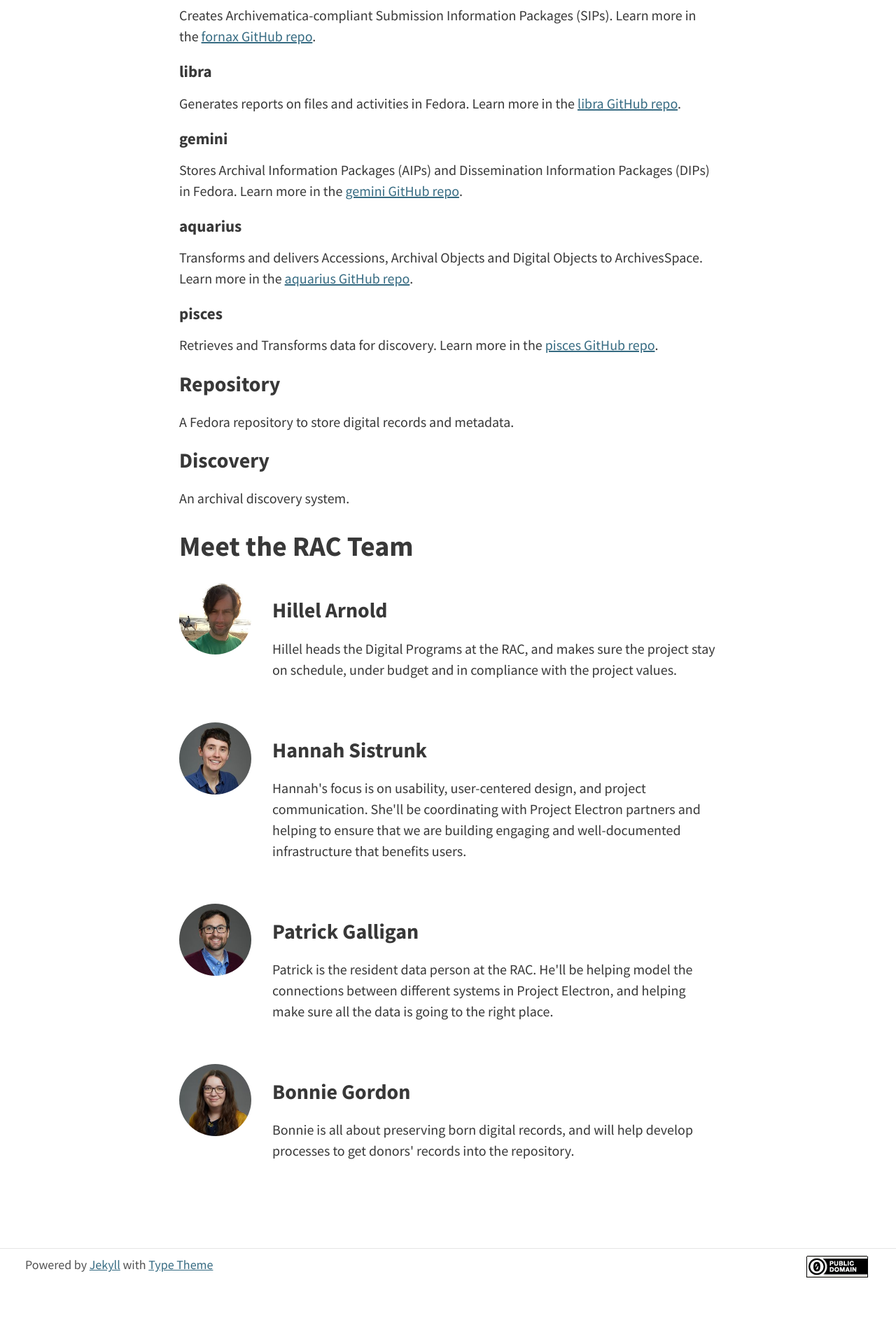
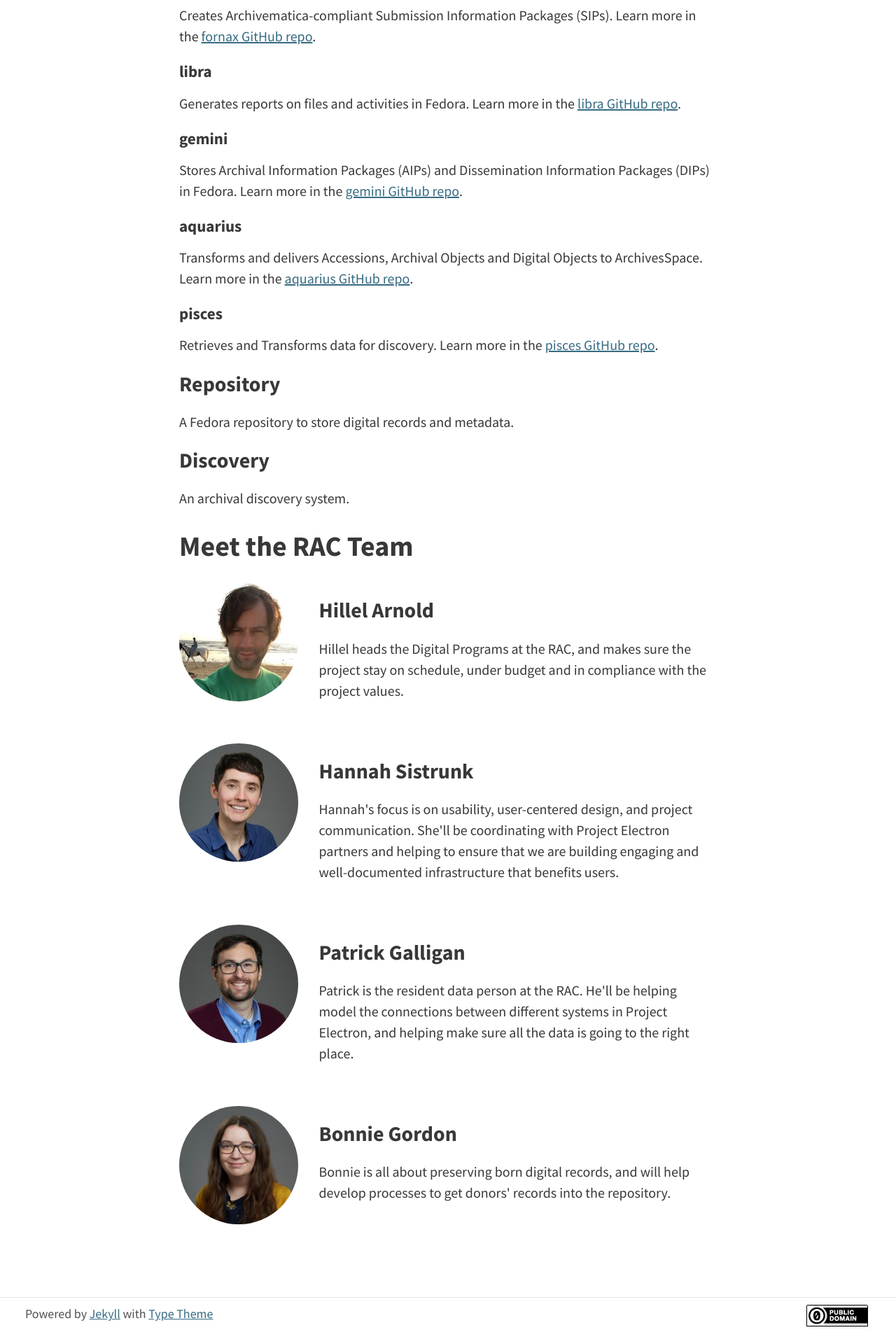
Before and after one commit to RockefellerArchiveCenter/project_electron, a Jekyll site: the page built from content/about.md, in a window 1280 px wide. Shown: the part 1640-3560 px from the top of the page at 70% size. Built offline with Jekyll 4.4.1, drawn with Linux system fonts in a browser that asks for light colours; nearby versions of some CDN libraries; before the commit the page ends 3490 px from its top, so only the background shows below that.

Commit message:
tweak team img size

```diff
--- a/_sass/includes/_team.scss
+++ b/_sass/includes/_team.scss
@@ -14,7 +14,7 @@
 
 .img-container {
   position: relative;
-  width: 16.67%;
+  width: 25%;
   min-height: .05em;
   padding-right: .75em;
   padding-left: .75em;
@@ -23,7 +23,7 @@
 
 .text-container {
   position: relative;
-  width: 83.33%;
+  width: 75%;
   min-height: .05em;
   padding-right: .75em;
   padding-left: .75em;
```
